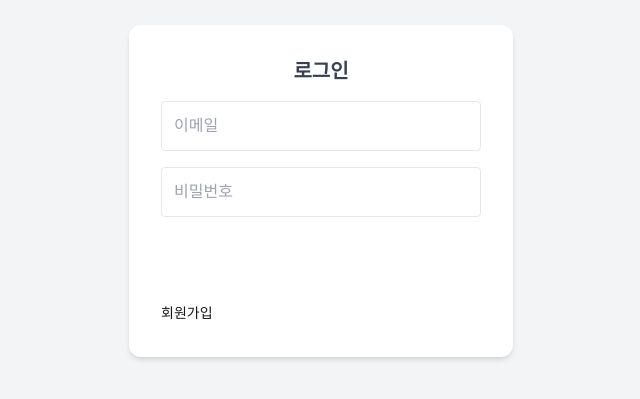
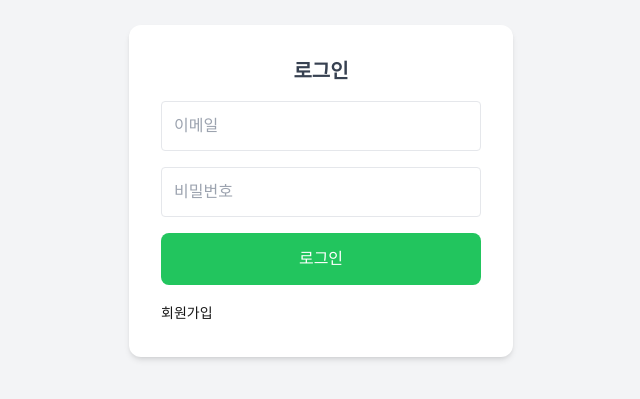
Before and after one commit to dlfmadmfeo/junhee-chat-front, a Next.js app: page /kakao/login in a window 1280 px wide. Shown: the part 209-608 px from the top of the page, without its empty margins (319-959 px from the left). Built offline with nearby package versions, Linux system fonts and the light colour scheme.

Commit message:
css변경

```diff
--- a/src/app/kakao/login/page.tsx
+++ b/src/app/kakao/login/page.tsx
@@ -73,7 +73,7 @@ export default function Login() {
           </div>
           <div className="submit mt-20">
             <button
-              className="bg-white w-[100%] p-[14px] text-md bg-green-500 hover:bg-green-600 focus:outline-red-300 rounded-[8px] text-white"
+              className="w-[100%] p-[14px] text-md bg-green-500 hover:bg-green-600 focus:outline-red-300 rounded-[8px] text-white"
               onClick={login}
             >
               로그인
```
